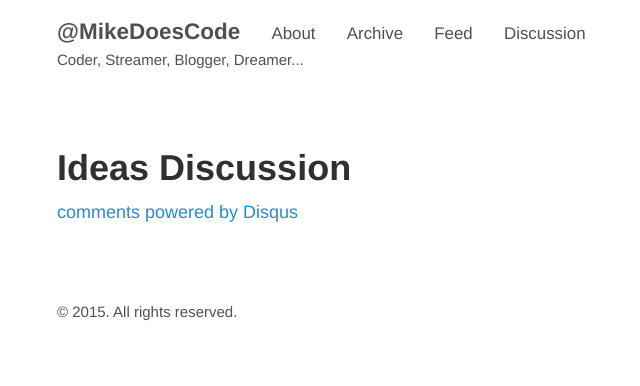
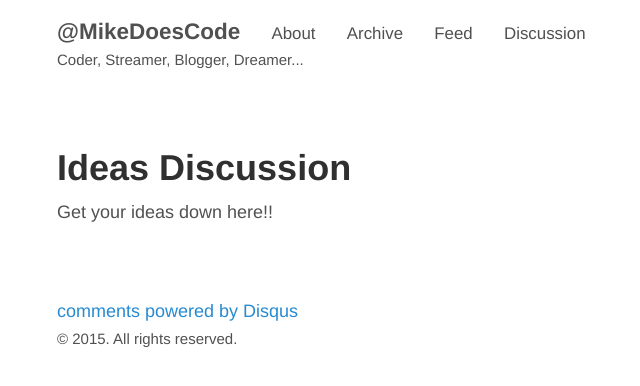
Before and after one commit to MikeHardman/mikehardman.github.io, a Jekyll site: the page built from discussion.md, in a window 1280 px wide. Shown: the top 386 px of the page, without its empty margins (268-908 px from the left). Built offline with Jekyll 4.4.1, drawn with Linux system fonts in a browser that asks for light colours; comment, search, counter and statistics services are not loaded; part of the change alters nothing that is shown.

Commit message:
changing discussion page!

```diff
--- a/_config.yml
+++ b/_config.yml
@@ -22,7 +22,7 @@ pages_list:
   About:            '/about'
   Archive:          '/archive'
   Feed:             '/atom.xml'
-  Discussion:       '/discuss'
+  Discussion:       '/discussion'
 
 # About/contact
 author:
--- a/discussion.html
+++ /dev/null
@@ -1,20 +0,0 @@
----
-layout: page
-title: Ideas Discussion
----
-
-<div id="disqus_thread"></div>
-<script type="text/javascript">
-  /* * * CONFIGURATION VARIABLES: EDIT BEFORE PASTING INTO YOUR WEBPAGE * * */
-  var disqus_shortname = 'mikedoescode'; // required: replace example with your forum shortname
-  var disqus_identifier = "{{ site.disqusid }}{{ page.url | replace:'discussion.html','' }}";
-
-  /* * * DON'T EDIT BELOW THIS LINE * * */
-  (function() {
-    var dsq = document.createElement('script'); dsq.type = 'text/javascript'; dsq.async = true;
-    dsq.src = '//' + disqus_shortname + '.disqus.com/embed.js';
-    (document.getElementsByTagName('head')[0] || document.getElementsByTagName('body')[0]).appendChild(dsq);
-  })();
-</script>
-<noscript>Please enable JavaScript to view the <a href="http://disqus.com/?ref_noscript">comments powered by Disqus.</a></noscript>
-<a href="http://disqus.com" class="dsq-brlink">comments powered by <span class="logo-disqus">Disqus</span></a>
--- /dev/null
+++ b/discussion.md
@@ -0,0 +1,7 @@
+---
+layout: page
+title: Ideas Discussion
+comments: True
+---
+
+Get your ideas down here!!
```
